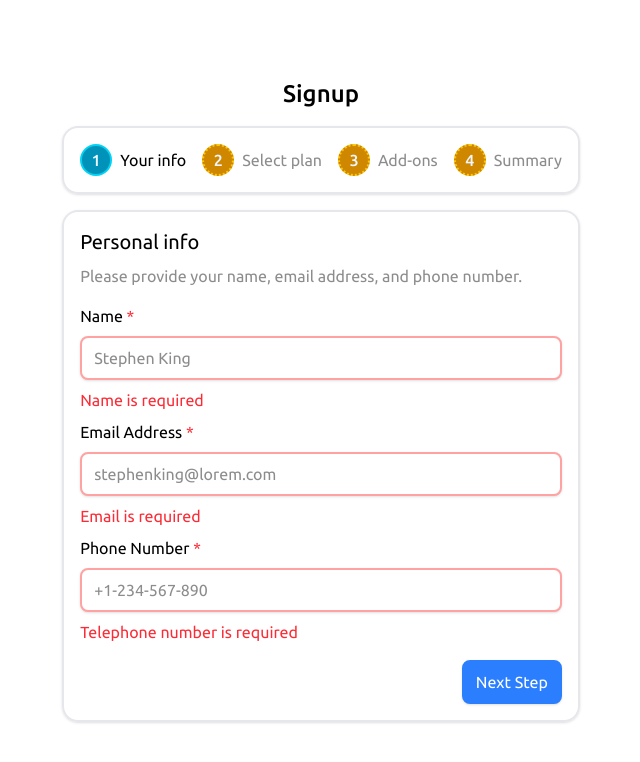
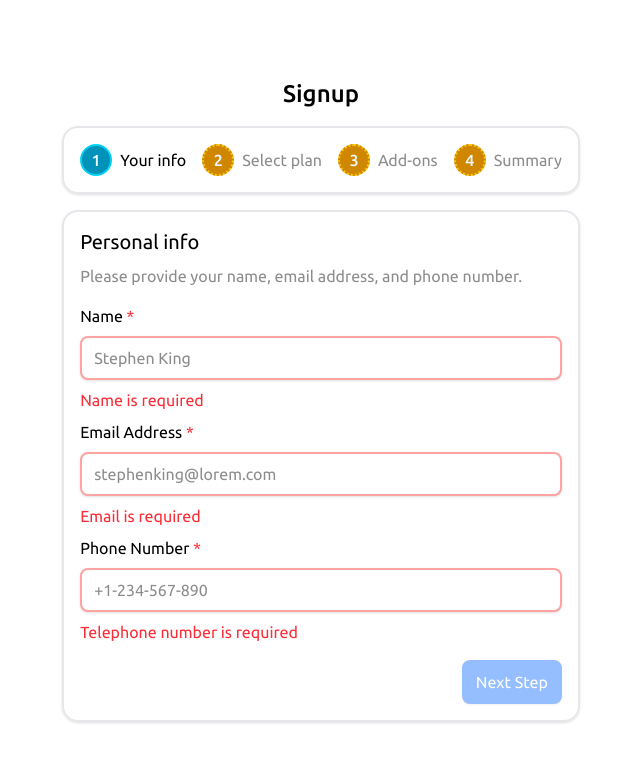
Before and after one commit to TheInitZero/react-multi-step-form, a React (Vite) app: page / in a window 1280 px wide. Shown: the top 762 px of the page, without its empty margins (319-959 px from the left). Built offline with nearby package versions, Linux system fonts and the light colour scheme.

Commit message:
feat: add styles for disabled primary button

```diff
--- a/src/index.css
+++ b/src/index.css
@@ -33,7 +33,7 @@
   }
 
   .btn-primary {
-    @apply rounded-lg border-2 border-blue-500 bg-blue-500 px-3 py-2 text-white shadow-sm focus:outline-2 focus:outline-offset-2 focus:outline-blue-500;
+    @apply rounded-lg border-2 border-blue-500 bg-blue-500 px-3 py-2 text-white shadow-sm focus:outline-2 focus:outline-offset-2 focus:outline-blue-500 disabled:cursor-not-allowed disabled:opacity-50;
   }
 
   .btn-ghost {
```
